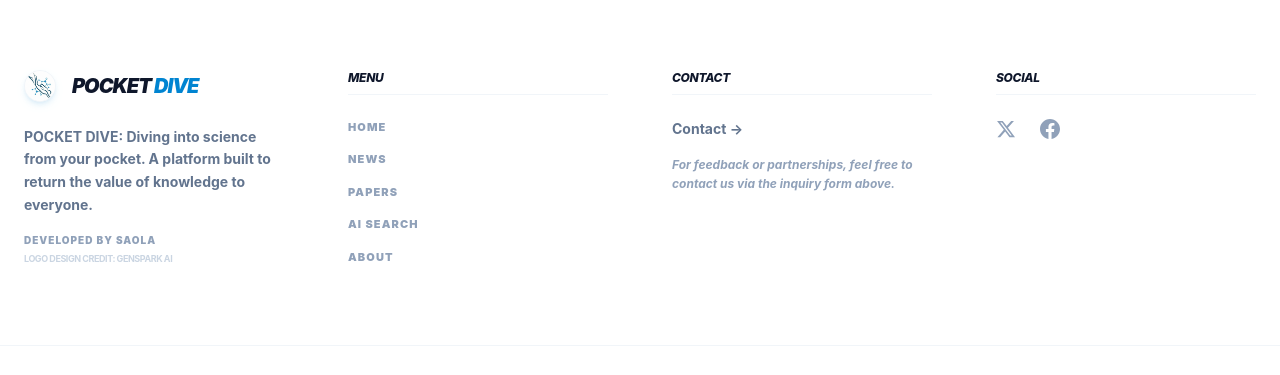
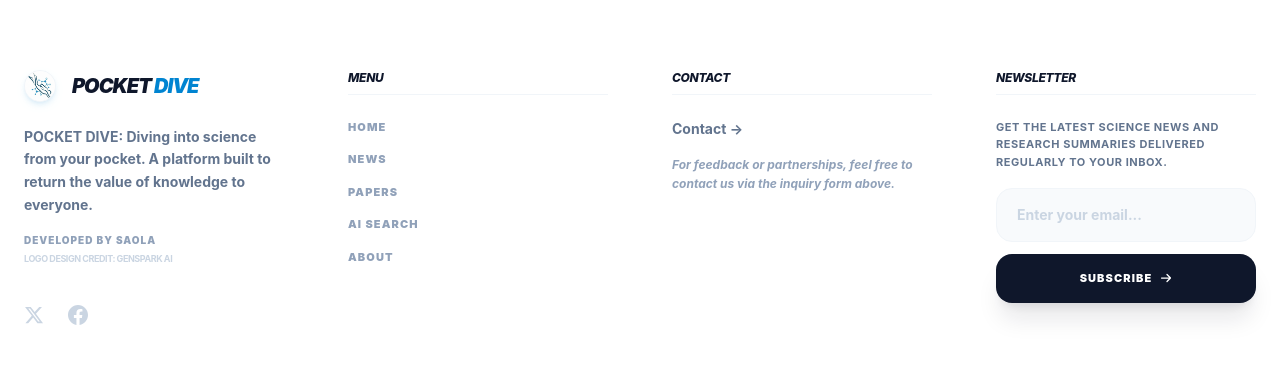
Before and after one commit to Saola103/science-app, a Next.js app: page /en/papers in a window 1280 px wide. Shown: the part 1006-1381 px from the top of the page. Built offline with nearby package versions, Linux system fonts and the light colour scheme; no server answers.

Commit message:
Final update for Pocket Dive

```diff
--- a/app/actions.ts
+++ b/app/actions.ts
@@ -72,3 +72,23 @@ export async function fetchRecommendedPapers(userId: string, limit = 5) {
 
     return recommendations;
 }
+
+/**
+ * Handle newsletter subscription
+ */
+export async function subscribeToNewsletter(prevState: any, formData: FormData) {
+    const email = formData.get("email") as string;
+
+    if (!email || !email.includes("@")) {
+        return { success: false, message: "Invalid email address" };
+    }
+
+    try {
+        const { saveSubscriberToSupabase } = await import("../lib/supabase/serviceClient");
+        await saveSubscriberToSupabase(email);
+        return { success: true, message: "Successfully subscribed!" };
+    } catch (error: any) {
+        console.error("[subscribeToNewsletter] Error:", error.message);
+        return { success: false, message: error.message || "Failed to subscribe" };
+    }
+}
--- a/components/Footer.tsx
+++ b/components/Footer.tsx
@@ -1,6 +1,7 @@
 import { useTranslations } from 'next-intl';
 import { Link } from '../i18n/routing';
 import Image from "next/image";
+import { NewsletterForm } from './NewsletterForm';
 
 export function Footer() {
     const t = useTranslations('Common');
@@ -10,6 +11,7 @@ export function Footer() {
             <div className="mx-auto max-w-7xl px-6 grid grid-cols-1 md:grid-cols-4 gap-16">
 
                 {/* Brand Info */}
+                <div className="space-y-8">
                     <div className="space-y-6">
                         <Link href="/" className="group flex items-center gap-4">
                             <div className="relative w-8 h-8 flex-none rounded-2xl overflow-hidden shadow-md shadow-sky-600/10 bg-white border border-slate-100">
@@ -38,6 +40,20 @@ export function Footer() {
                             </div>
                         </div>
                     </div>
+                    {/* Social Channels Moved Here */}
+                    <div className="flex gap-6 pt-2">
+                        <a href="https://x.com" target="_blank" rel="noreferrer" className="text-slate-300 hover:text-slate-900 transition-all">
+                            <svg className="w-5 h-5" fill="currentColor" viewBox="0 0 24 24">
+                                <path d="M18.244 2.25h3.308l-7.227 8.26 8.502 11.24H16.17l-5.214-6.817L4.99 21.75H1.68l7.73-8.835L1.254 2.25H8.08l4.713 6.231zm-1.161 17.52h1.833L7.084 4.126H5.117z"></path>
+                            </svg>
+                        </a>
+                        <a href="https://facebook.com" target="_blank" rel="noreferrer" className="text-slate-300 hover:text-sky-700 transition-all">
+                            <svg className="w-5 h-5" fill="currentColor" viewBox="0 0 24 24">
+                                <path d="M24 12.073c0-6.627-5.373-12-12-12s-12 5.373-12 12c0 5.99 4.388 10.954 10.125 11.854v-8.385H7.078v-3.47h3.047V9.43c0-3.007 1.792-4.669 4.533-4.669 1.312 0 2.686.235 2.686.235v2.953H15.83c-1.491 0-1.956.925-1.956 1.874v2.25h3.328l-.532 3.47h-2.796v8.385C19.612 23.027 24 18.062 24 12.073z"></path>
+                            </svg>
+                        </a>
+                    </div>
+                </div>
 
                 {/* Navigation Links */}
                 <div className="space-y-6">
@@ -64,24 +80,8 @@ export function Footer() {
                     </div>
                 </div>
 
-                {/* Social Channels */}
-                <div className="space-y-6">
-                    <h3 className="text-xs font-black tracking-[0.2em] text-slate-900 uppercase italic border-b border-slate-100 pb-2">Social</h3>
-                    <div className="flex gap-6">
-                        {/* X Logo */}
-                        <a href="https://x.com" target="_blank" rel="noreferrer" className="text-slate-400 hover:text-slate-900 transition-all">
-                            <svg className="w-5 h-5" fill="currentColor" viewBox="0 0 24 24">
-                                <path d="M18.244 2.25h3.308l-7.227 8.26 8.502 11.24H16.17l-5.214-6.817L4.99 21.75H1.68l7.73-8.835L1.254 2.25H8.08l4.713 6.231zm-1.161 17.52h1.833L7.084 4.126H5.117z"></path>
-                            </svg>
-                        </a>
-                        {/* FB Logo */}
-                        <a href="https://facebook.com" target="_blank" rel="noreferrer" className="text-slate-400 hover:text-sky-700 transition-all">
-                            <svg className="w-5 h-5" fill="currentColor" viewBox="0 0 24 24">
-                                <path d="M24 12.073c0-6.627-5.373-12-12-12s-12 5.373-12 12c0 5.99 4.388 10.954 10.125 11.854v-8.385H7.078v-3.47h3.047V9.43c0-3.007 1.792-4.669 4.533-4.669 1.312 0 2.686.235 2.686.235v2.953H15.83c-1.491 0-1.956.925-1.956 1.874v2.25h3.328l-.532 3.47h-2.796v8.385C19.612 23.027 24 18.062 24 12.073z"></path>
-                            </svg>
-                        </a>
-                    </div>
-                </div>
+                {/* Newsletter */}
+                <NewsletterForm />
             </div>
 
             <div className="mx-auto max-w-7xl px-6 mt-20 pt-12 border-t border-slate-100 flex flex-col sm:flex-row justify-between items-center gap-6">
--- /dev/null
+++ b/components/NewsletterForm.tsx
@@ -0,0 +1,66 @@
+"use client";
+
+import { useActionState } from "react";
+import { subscribeToNewsletter } from "@/app/actions";
+import { useTranslations } from "next-intl";
+
+export function NewsletterForm() {
+    const t = useTranslations("Newsletter");
+    const [state, formAction, isPending] = useActionState(subscribeToNewsletter, null);
+
+    return (
+        <div className="space-y-6">
+            <h3 className="text-xs font-black tracking-[0.2em] text-slate-900 uppercase italic border-b border-slate-100 pb-2">
+                {t("title")}
+            </h3>
+            <div className="space-y-4">
+                <p className="text-[11px] leading-relaxed text-slate-500 font-bold uppercase tracking-wider">
+                    {t("description")}
+                </p>
+                <form action={formAction} className="flex flex-col gap-3">
+                    <div className="relative group">
+                        <input
+                            type="email"
+                            name="email"
+                            placeholder={t("placeholder")}
+                            required
+                            className="w-full bg-slate-50 border border-slate-100 rounded-2xl px-5 py-4 text-sm font-bold focus:outline-none focus:ring-4 focus:ring-sky-500/10 focus:border-sky-500 transition-all placeholder:text-slate-300"
+                        />
+                    </div>
+                    <button
+                        type="submit"
+                        disabled={isPending}
+                        className="group relative overflow-hidden bg-slate-900 hover:bg-sky-600 disabled:bg-slate-300 text-white rounded-2xl px-5 py-4 text-[11px] font-black tracking-widest uppercase transition-all duration-300 active:scale-95 shadow-xl shadow-slate-900/10 hover:shadow-sky-600/20"
+                    >
+                        <span className="relative z-10 flex items-center justify-center gap-2">
+                            {isPending ? (
+                                <span className="flex gap-1">
+                                    <span className="w-1 h-1 bg-white rounded-full animate-bounce"></span>
+                                    <span className="w-1 h-1 bg-white rounded-full animate-bounce [animation-delay:0.2s]"></span>
+                                    <span className="w-1 h-1 bg-white rounded-full animate-bounce [animation-delay:0.4s]"></span>
+                                </span>
+                            ) : (
+                                <>
+                                    {t("submit")}
+                                    <svg className="w-3 h-3 group-hover:translate-x-1 transition-transform" fill="none" stroke="currentColor" viewBox="0 0 24 24">
+                                        <path strokeLinecap="round" strokeLinejoin="round" strokeWidth="2.5" d="M14 5l7 7m0 0l-7 7m7-7H3"></path>
+                                    </svg>
+                                </>
+                            )}
+                        </span>
+                    </button>
+                </form>
+                {state && (
+                    <div className={`p-4 rounded-2xl border ${state.success ? "bg-emerald-50/50 border-emerald-100/50" : "bg-rose-50/50 border-rose-100/50"} transition-all animate-in fade-in slide-in-from-top-2 duration-500`}>
+                        <p
+                            className={`text-[10px] font-black uppercase tracking-widest ${state.success ? "text-emerald-600" : "text-rose-600"
+                                } animate-pulse`}
+                        >
+                            {state.success ? t("success") : state.message}
+                        </p>
+                    </div>
+                )}
+            </div>
+        </div>
+    );
+}
--- a/lib/supabase/serviceClient.ts
+++ b/lib/supabase/serviceClient.ts
@@ -120,3 +120,24 @@ export async function saveInquiryToSupabase(input: {
     throw new Error(`Inquiry submission failed: ${error.message}`);
   }
 }
+
+/**
+ * Supabase の `subscribers` テーブルにメールアドレスを保存する。
+ */
+export async function saveSubscriberToSupabase(email: string): Promise<void> {
+  const supabase = getSupabaseServerClient();
+  const schema = process.env.SUPABASE_SCHEMA ?? "public";
+
+  const { error } = await supabase
+    .schema(schema)
+    .from("subscribers")
+    .insert({ email });
+
+  if (error) {
+    if (error.code === "23505") {
+      // Unique violation
+      throw new Error("This email is already subscribed.");
+    }
+    throw new Error(`Subscription failed: ${error.message}`);
+  }
+}
--- a/messages/en.json
+++ b/messages/en.json
@@ -70,5 +70,13 @@
         "formSubmit": "Send Message",
         "successTitle": "Message Sent",
         "successMessage": "Thank you for your feedback! Your message has been received."
+    },
+    "Newsletter": {
+        "title": "Newsletter",
+        "description": "Get the latest science news and research summaries delivered regularly to your inbox.",
+        "placeholder": "Enter your email...",
+        "submit": "Subscribe",
+        "success": "Subscribed successfully!",
+        "error": "Something went wrong."
     }
 }
--- a/messages/ja.json
+++ b/messages/ja.json
@@ -70,5 +70,13 @@
         "formSubmit": "送信する",
         "successTitle": "送信完了",
         "successMessage": "メッセージを受け付けました。ありがとうございます。"
+    },
+    "Newsletter": {
+        "title": "ニュースレター",
+        "description": "最新の科学ニュースや要約を、あなたのメールボックスへ定期的にお届けします。",
+        "placeholder": "メールアドレスを入力...",
+        "submit": "登録する",
+        "success": "登録が完了しました！",
+        "error": "エラーが発生しました。"
     }
 }
```
Lines whose indentation alone changed are shown as unchanged.
